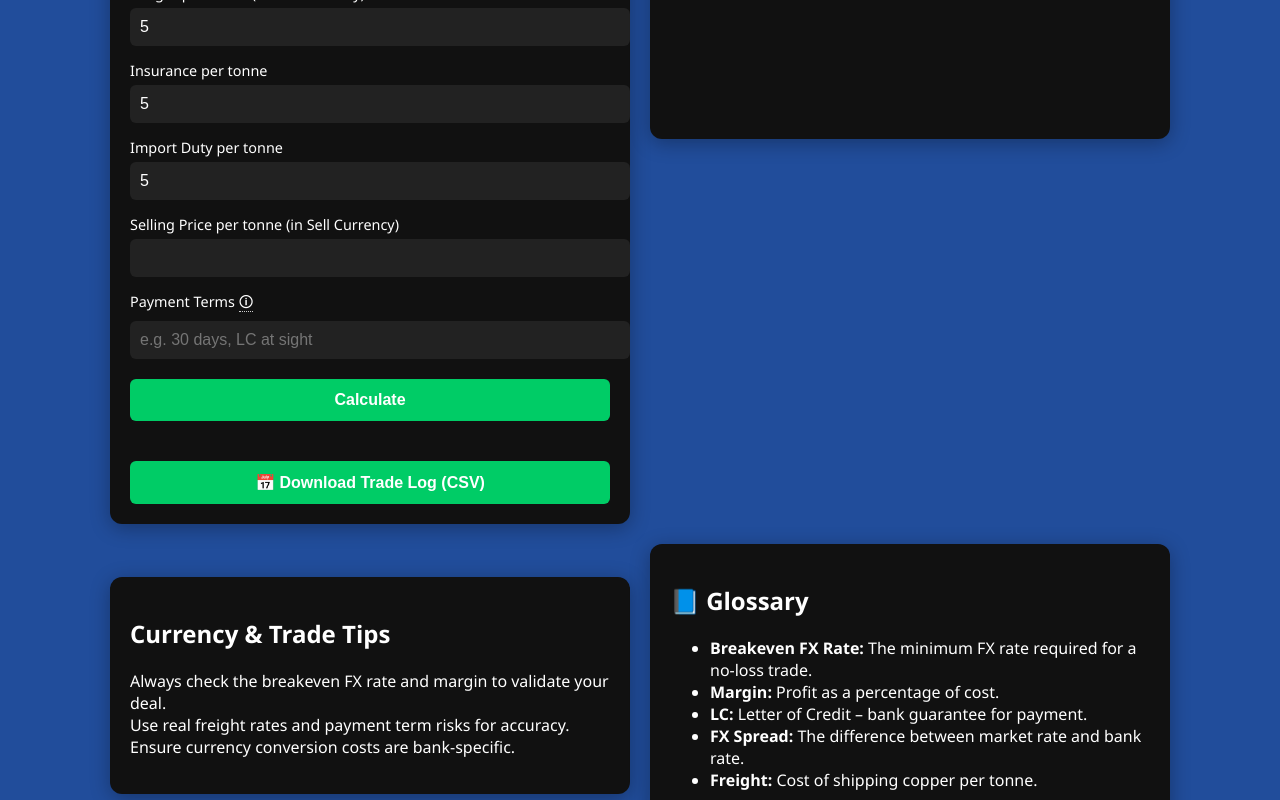
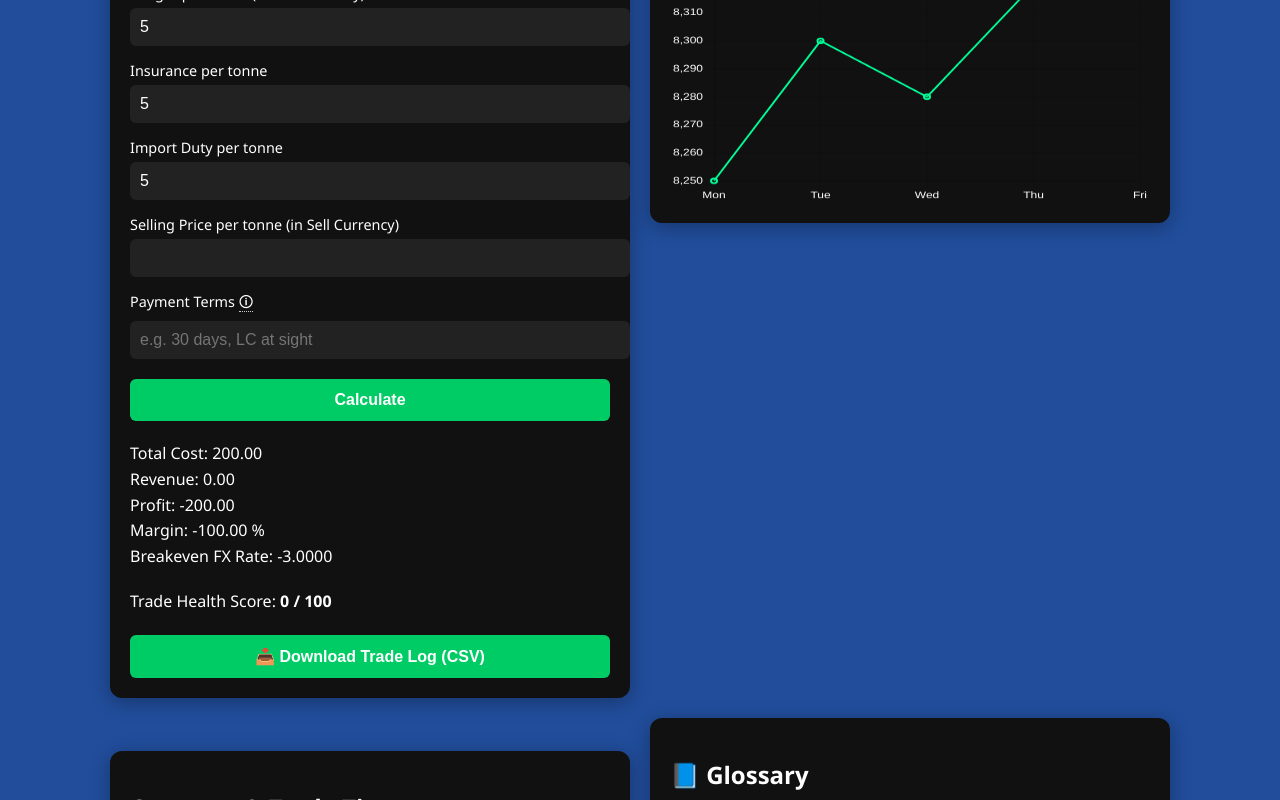
Before and after one commit to rusj05/CopperDesk, a plain HTML site: page index.html in a window 1280 px wide. Both pictures are taken after typing "5", "5", "5", "5", "5", "5" into the empty fields and a click on the button "Calculate". Shown: the part 684-1484 px from the top of the page. Drawn offline with nearby package versions, Linux system fonts and the light colour scheme; no server answers.

Commit message:
Update index.html

```diff
--- a/index.html
+++ b/index.html
@@ -130,7 +130,7 @@
     <button id="calcBtn">Calculate</button>
     <div class="result" id="results"></div>
     <div class="score-output" id="tradeScore"></div>
-    <button id="exportBtn">📅 Download Trade Log (CSV)</button>
+    <button id="exportBtn">📥 Download Trade Log (CSV)</button>
   </div>
 
   <div class="chart-container">
@@ -157,5 +157,139 @@
       <li><strong>Freight:</strong> Cost of shipping copper per tonne.</li>
     </ul>
   </div>
+
+  <script src="https://cdn.jsdelivr.net/npm/chart.js"></script>
+  <script>
+    const buySelect = document.getElementById("buyCurrency");
+    const sellSelect = document.getElementById("sellCurrency");
+    const freightEstimate = document.getElementById("freightEstimate");
+    const freightInput = document.getElementById("freight");
+
+    const currencies = ["USD", "EUR", "DKK", "GBP", "CAD", "NOK", "SEK", "JPY"];
+    currencies.forEach(c => {
+      buySelect.add(new Option(c, c));
+      sellSelect.add(new Option(c, c));
+    });
+    buySelect.value = "USD";
+    sellSelect.value = "DKK";
+
+    freightEstimate.addEventListener("change", () => {
+      freightInput.value = freightEstimate.value;
+    });
+
+    async function updateFXRate() {
+      const from = buySelect.value;
+      const to = sellSelect.value;
+      const el = document.getElementById("fxRate");
+      if (from === to) return (el.textContent = "Exchange Rate: 1.0");
+      try {
+        const res = await fetch(`https://api.frankfurter.app/latest?from=${from}&to=${to}`);
+        const data = await res.json();
+        el.textContent = `Exchange Rate (${from} → ${to}): ${data.rates[to].toFixed(4)}`;
+      } catch {
+        el.textContent = "Exchange Rate: error";
+      }
+    }
+    buySelect.onchange = updateFXRate;
+    sellSelect.onchange = updateFXRate;
+    updateFXRate();
+
+    async function getCopperPriceUSD() {
+      try {
+        const res = await fetch("https://api.metalpriceapi.com/v1/latest?base=USD&symbols=COPPER&apikey=43551205d0f8f8ce6fe40f6e79c3aa0b");
+        const data = await res.json();
+        return data.rates?.COPPER ?? 0;
+      } catch {
+        return 0;
+      }
+    }
+
+    const tradeLog = [];
+    document.getElementById("calcBtn").addEventListener("click", async () => {
+      const qty = parseFloat(document.getElementById("quantity").value || "0");
+      const bankRate = parseFloat(document.getElementById("bankRate").value || "1");
+      const purchasePrice = parseFloat(document.getElementById("purchasePrice").value || "0");
+      const sellPrice = parseFloat(document.getElementById("sellPrice").value || "0");
+      const freight = parseFloat(document.getElementById("freight").value || "0");
+      const insurance = parseFloat(document.getElementById("insurance").value || "0");
+      const duty = parseFloat(document.getElementById("duty").value || "0");
+      const paymentTerms = document.getElementById("paymentTerms").value || "N/A";
+
+      const copperPriceUSD = await getCopperPriceUSD();
+      document.getElementById("livePrice").textContent = `Copper Price: ${copperPriceUSD.toFixed(2)} USD/t`;
+
+      const convertedPurchase = purchasePrice * bankRate;
+      const totalCostPerTonne = convertedPurchase + freight + insurance + duty;
+      const totalCost = totalCostPerTonne * qty;
+      const totalRevenue = sellPrice * qty;
+      const profit = totalRevenue - totalCost;
+      const margin = totalCost ? (profit / totalCost) * 100 : 0;
+      const breakevenRate = purchasePrice > 0 ? (sellPrice - freight - insurance - duty) / purchasePrice : 0;
+
+      document.getElementById("results").innerHTML =
+        `Total Cost: ${totalCost.toFixed(2)}<br>Revenue: ${totalRevenue.toFixed(2)}<br>` +
+        `Profit: ${profit.toFixed(2)}<br>Margin: ${margin.toFixed(2)} %<br>` +
+        `Breakeven FX Rate: ${breakevenRate.toFixed(4)}`;
+
+      const score = Math.min(100, Math.max(0, margin + (paymentTerms.includes("advance") ? 10 : -5)));
+      document.getElementById("tradeScore").innerHTML = `Trade Health Score: <strong>${score.toFixed(0)} / 100</strong>`;
+
+      tradeLog.push({
+        Date: new Date().toISOString().split("T")[0],
+        Quantity: qty,
+        PurchasePrice: purchasePrice,
+        BankRate: bankRate,
+        ConvertedPurchase: convertedPurchase,
+        TotalCost: totalCost,
+        SellPrice: sellPrice,
+        Profit: profit,
+        Margin: margin.toFixed(2),
+        BreakevenRate: breakevenRate.toFixed(4),
+        PaymentTerms: paymentTerms
+      });
+    });
+
+    document.getElementById("exportBtn").addEventListener("click", () => {
+      const csvRows = [];
+      const headers = Object.keys(tradeLog[0]);
+      csvRows.push(headers.join(","));
+      for (const row of tradeLog) {
+        const values = headers.map(h => JSON.stringify(row[h] ?? ""));
+        csvRows.push(values.join(","));
+      }
+      const blob = new Blob([csvRows.join("\n")], { type: 'text/csv' });
+      const url = URL.createObjectURL(blob);
+      const a = document.createElement("a");
+      a.href = url;
+      a.download = "copper_trade_log.csv";
+      a.click();
+    });
+
+    const ctx = document.getElementById("copperChart").getContext("2d");
+    new Chart(ctx, {
+      type: 'line',
+      data: {
+        labels: ['Mon', 'Tue', 'Wed', 'Thu', 'Fri'],
+        datasets: [{
+          label: 'Copper Price (USD)',
+          data: [8250, 8300, 8280, 8320, 8340],
+          borderColor: '#00ff99',
+          borderWidth: 2,
+          fill: false
+        }]
+      },
+      options: {
+        responsive: true,
+        maintainAspectRatio: false,
+        plugins: {
+          legend: { labels: { color: '#fff' } }
+        },
+        scales: {
+          x: { ticks: { color: '#fff' } },
+          y: { ticks: { color: '#fff' } }
+        }
+      }
+    });
+  </script>
 </body>
 </html>
```
